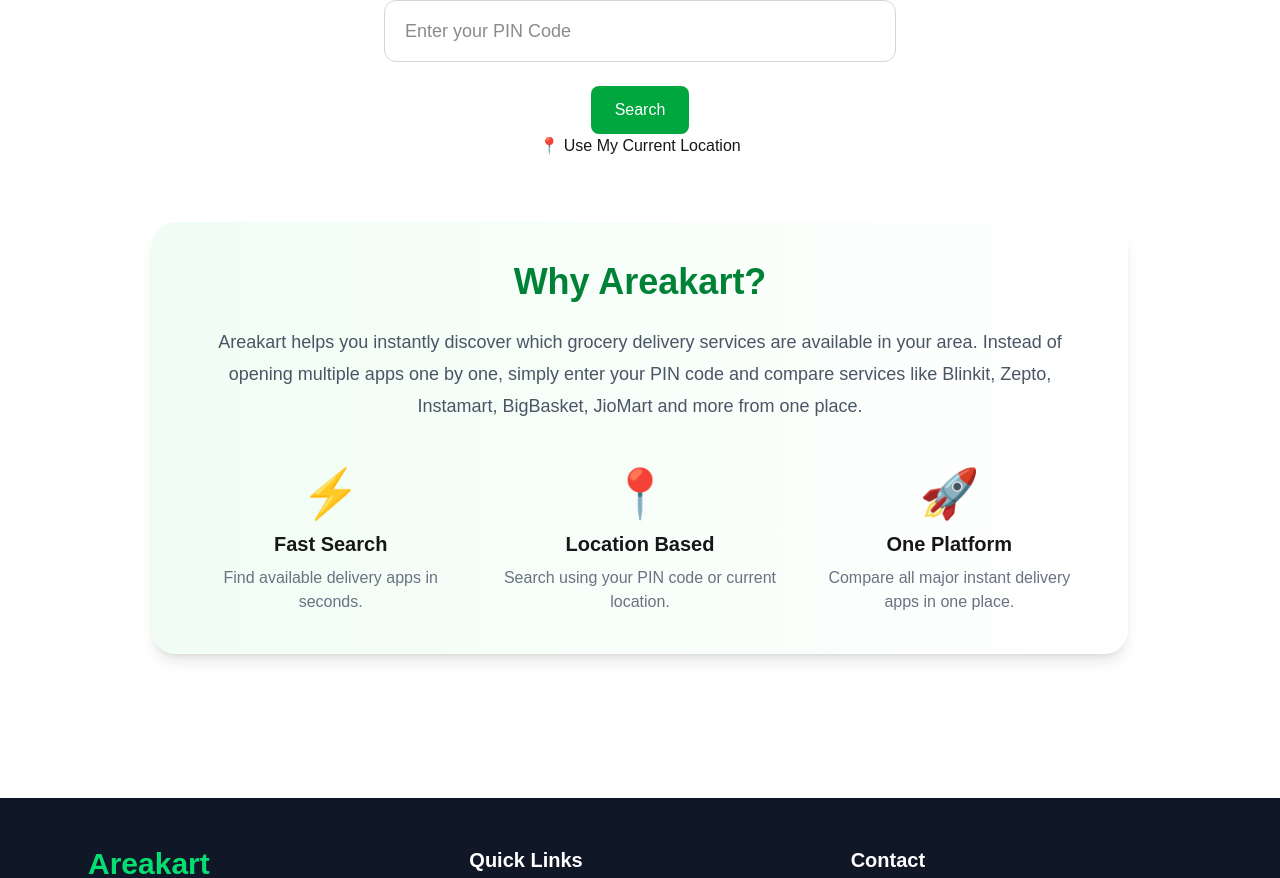
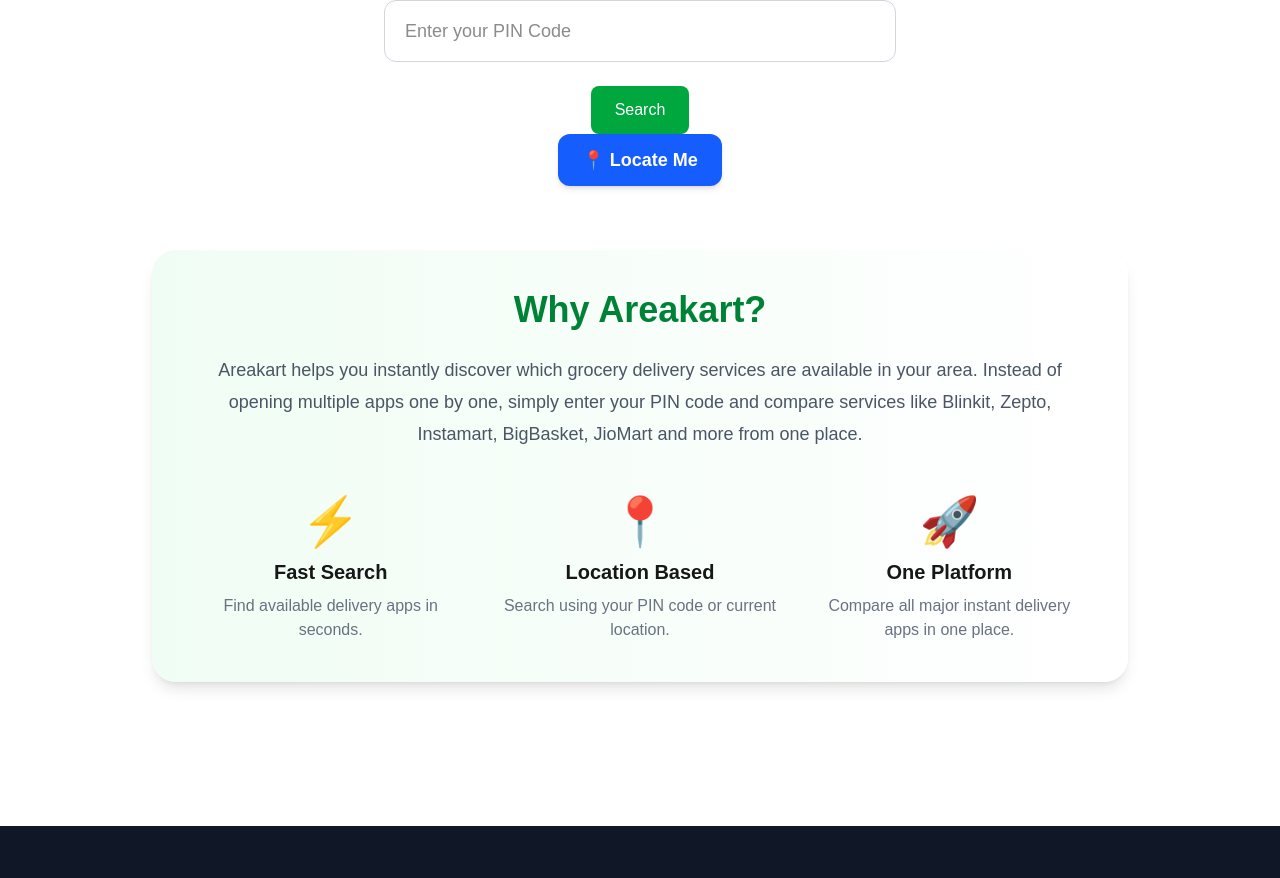
Before and after one commit to vanshika-2105/AreaKart, a Next.js app in the folder frontend/: page / in a window 1280 px wide. Shown: the part 1249-2127 px from the top of the page. Built offline with nearby package versions, Linux system fonts and the light colour scheme.

Commit message:
Complete frontend cleanup and deployment preparation

```diff
--- a/frontend/components/LocationButton.tsx
+++ b/frontend/components/LocationButton.tsx
@@ -39,7 +39,6 @@
           );
 
           onLocationFound?.(result);
-
         } catch (error) {
           console.warn(
             "Location API error:",
@@ -90,8 +89,11 @@
   };
 
   return (
-    <button onClick={getLocation}>
-      📍 Use My Current Location
+    <button
+      onClick={getLocation}
+      className="rounded-xl bg-blue-600 px-6 py-3 text-lg font-semibold text-white shadow-md transition-all duration-300 hover:bg-blue-700 hover:shadow-lg active:scale-95"
+    >
+      📍 Locate Me
     </button>
   );
 }
```
